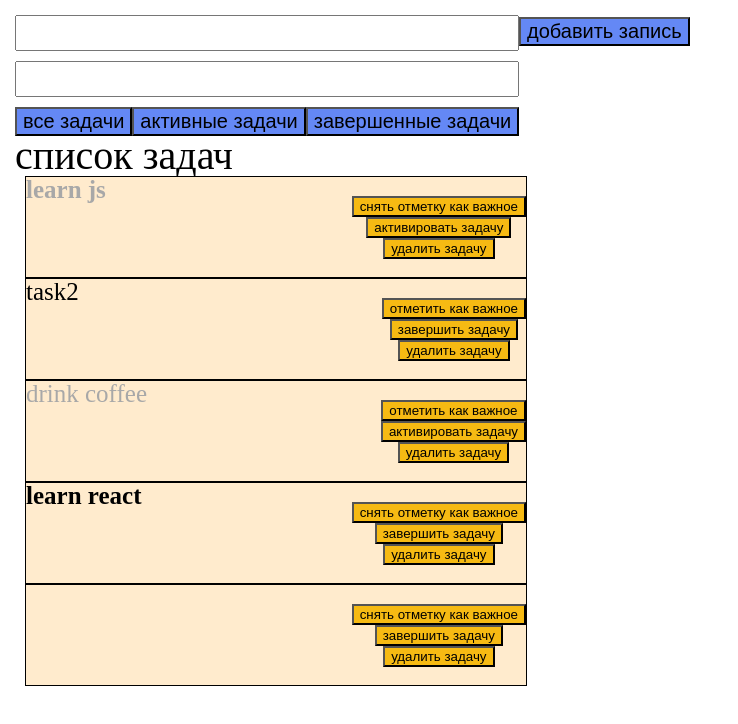
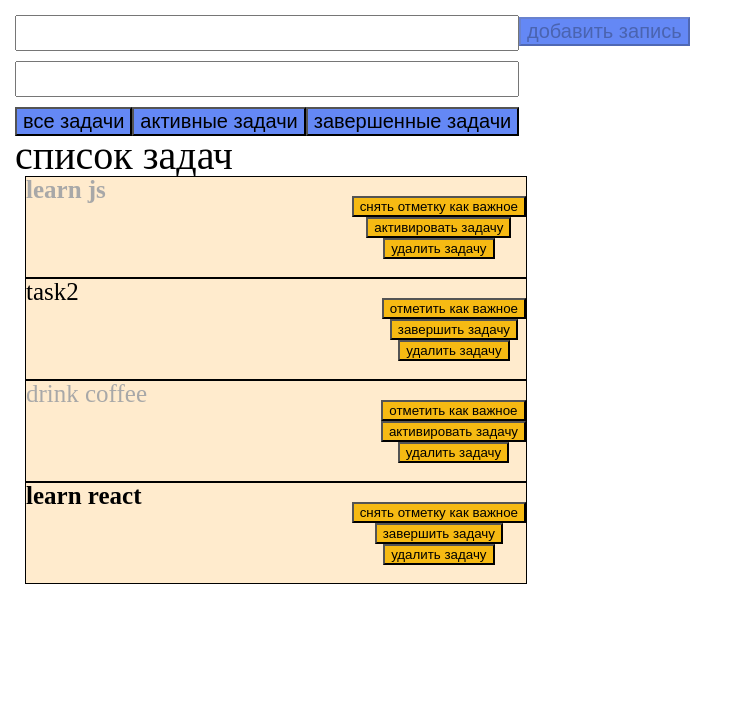
Before and after one commit to aleksandrKas777/Todo-List, a React (Create React App) app: page / in a window 1280 px wide. Shown: the top 724 px of the page, without its empty margins (0-738 px from the left). Built offline with nearby package versions, Linux system fonts and the light colour scheme.

Commit message:
переделал в классовые компоненты

```diff
--- a/src/App.jsx
+++ b/src/App.jsx
@@ -1,21 +1,13 @@
-import React, { Component } from 'react';
+import React, {useState} from 'react';
 import ReactDOM from 'react-dom';
 import {TaskList} from './components/taskList/TaskList';
 import {ButtonDispList} from './components/taskList/taskItems/buttons/button-disp-list/ButtonDispList';
 import {Form} from './components/form/form';
 
 
-const filteredTaskList = (taskList, inputFilterValue) => {
-  if(inputFilterValue === '') {
-    return taskList;
-  } else {
-    return taskList.filter(item => item.name.includes(inputFilterValue));
-  }
-};
+const App = () => {
 
-class  App extends Component {
-  state = {
-    taskList : [
+    let taskListState = [
         {
             id: 1,
             name: 'learn js',
@@ -40,148 +32,100 @@ class  App extends Component {
             importance: true,
             active: true
         },
+    ];
 
-    ],
+    const [taskList, setTaskList] = useState(taskListState);
+    const [displayedList, setDisplayedList] = useState('all');
+    const [inputFilterValue, setInputFilterValue] = useState('');
 
-    displayedList : 'all',
-    inputFilterValue: ''
-  }
 
- importanceTask = (id) => {
-    const stateImportance = (prestate) => {
-      const{taskList} = prestate;
-      const newTaskList = taskList.map(item => {
+    const importanceTask = (id) => {
+        setTaskList((prevState) => {
+            const newTaskList = prevState.map(item => {
                 if (item.id === id) {
-          item.importance = (item.importance === false? true : false);
+                    item.importance = (item.importance === false ? true : false);
                 }
                 return item;
             });
-      return {
-        taskList: newTaskList
+            return newTaskList;
+        });
     };
-    };
-    this.setState(stateImportance);
-  }
 
-  activeTask = (id) => {
-    const stateActive = (prestate) => {
-      const{taskList} = prestate;
-      const newTaskList = taskList.map(item => {
+
+    const activeTask = (id) => {
+        setTaskList((prevState) => {
+            const newTaskList = prevState.map(item => {
                 if (item.id === id) {
-          item.active = (item.active === false? true : false);
+                    item.active = (item.active === false ? true : false);
                 }
                 return item;
             });
-      return {
-        taskList: newTaskList
-      };
-    };
-    this.setState(stateActive);
-  }
-
-  deleteTask = (id) => {
-
-    const stateDel = (preState) => {
-      const {taskList} = preState;
-
-      const newTaskList = taskList.filter(item => item.id !== id);
-
-      return {
-        taskList: newTaskList
-      };
+            return newTaskList;
+        });
     };
 
-    this.setState(stateDel);
-  }
 
-
-  displayList = (key) => {
-    const stateDisp = (preState) => {
-      const{taskList} = preState;
-
-    return {
-      taskList: taskList,
-      displayedList: key
-      };
+    const deleteTask = (id) => {
+        setTaskList((prevState) => {
+            const newTaskList = (prevState.filter(item => item.id !== id));
+            return newTaskList;
+        });
     };
 
-    this.setState(stateDisp);
-  }
+    const displayList = (key) => setDisplayedList(key);
+    const inputHandler = (e) => setInputFilterValue(e.target.value);
+    const filteredTaskList = () => taskList.filter(item => item.name.includes(inputFilterValue));
 
-
-  inputHandler = (e) => {
-    const {value} = e.target;
-
-    this.setState({inputFilterValue: value});
-  }
-
-
-  addNewTask = (inputNewTask) => {
-    const stateAddTask = (prestate) => {
-      const{taskList} = prestate;
-      const arrId = taskList.map(item => item.id);
+    const addNewTask = (newTaskName) => {
+        setTaskList((prevState) => {
+            const arrId = prevState.map(item => item.id);
             const newId = Math.max.apply(null, arrId) + 1;
 
             const newTask = {
                 id: newId,
-        name: inputNewTask,
+                name: newTaskName,
                 importance: true,
                 active: true
             };
-
-      taskList.push(newTask);
-      return {
-        taskList
-      };
+            prevState.push(newTask);
+            return prevState;
+        });
     };
 
-
-    this.setState(stateAddTask);
-
-  };
-
-
-
-
-  render() {
-    const {taskList, displayedList, inputFilterValue} = this.state;
     let newTaskList = null;
 
-    if(inputFilterValue !== '') {
+    if (inputFilterValue !== '') {
         newTaskList = filteredTaskList(taskList, inputFilterValue);
-    } else if(displayedList === 'completed'){
+    } else if (displayedList === 'completed') {
         newTaskList = taskList.filter(item => item.active === false);
-    }else if(displayedList === 'active'){
+    } else if (displayedList === 'active') {
         newTaskList = taskList.filter(item => item.active === true);
-    } else{
+    } else {
         newTaskList = taskList;
     }
+
 
     return (
         <div>
             <div className='panel'>
                 <div>
-          <Form addNewTask={this.addNewTask}/>
+                    <Form addNewTask={addNewTask}/>
                 </div>
-        <input onChange={this.inputHandler} value={inputFilterValue} type="text"/>
+                <input onChange={inputHandler} value={inputFilterValue} type="text"/>
                 <div>
-          <ButtonDispList displayList={this.displayList}/>
+                    <ButtonDispList displayList={displayList}/>
                 </div>
             </div>
             <div>
-        <TaskList taskList = {newTaskList} deleteTask={this.deleteTask}
-        importanceTask={this.importanceTask} activeTask={this.activeTask}/>
+                <TaskList taskList={newTaskList} deleteTask={deleteTask}
+                          importanceTask={importanceTask} activeTask={activeTask}/>
             </div>
         </div>
     );
-  }
-
-
 };
 
 
-
 ReactDOM.render(
-  <App />,
+    <App/>,
     document.getElementById('root')
 );
--- a/src/components/form/form.jsx
+++ b/src/components/form/form.jsx
@@ -1,20 +1,18 @@
 import React, {useState} from 'react';
 
 export const Form = ({addNewTask}) => {
-    const [newTask, setInputNewTask] = useState(addNewTask);
+    const [newTask, setInputNewTask] = useState('');
 
-    const inputNewTask =(e) => {
-        const {value} = e.target;
-        setInputNewTask(value);
-    };
+    const inputNewTask = (e) =>setInputNewTask(e.target.value);
 
     const disabledButton = (newTask === '');
 
     return (
-            <div>
-                <input value={newTask} onChange={inputNewTask}/>
-                <button disabled={disabledButton} onClick={() => addNewTask(newTask) }>
-                    добавить запись</button>
-            </div>
+        <div>
+            <input value={newTask} onChange={inputNewTask}/>
+            <button disabled={disabledButton} onClick={() => addNewTask(newTask)}>
+                добавить запись
+            </button>
+        </div>
     );
 };
```
Also changed, not shown: 7 other files (tests, documents, lock files or other folders). Lines whose indentation alone changed are shown as unchanged.
